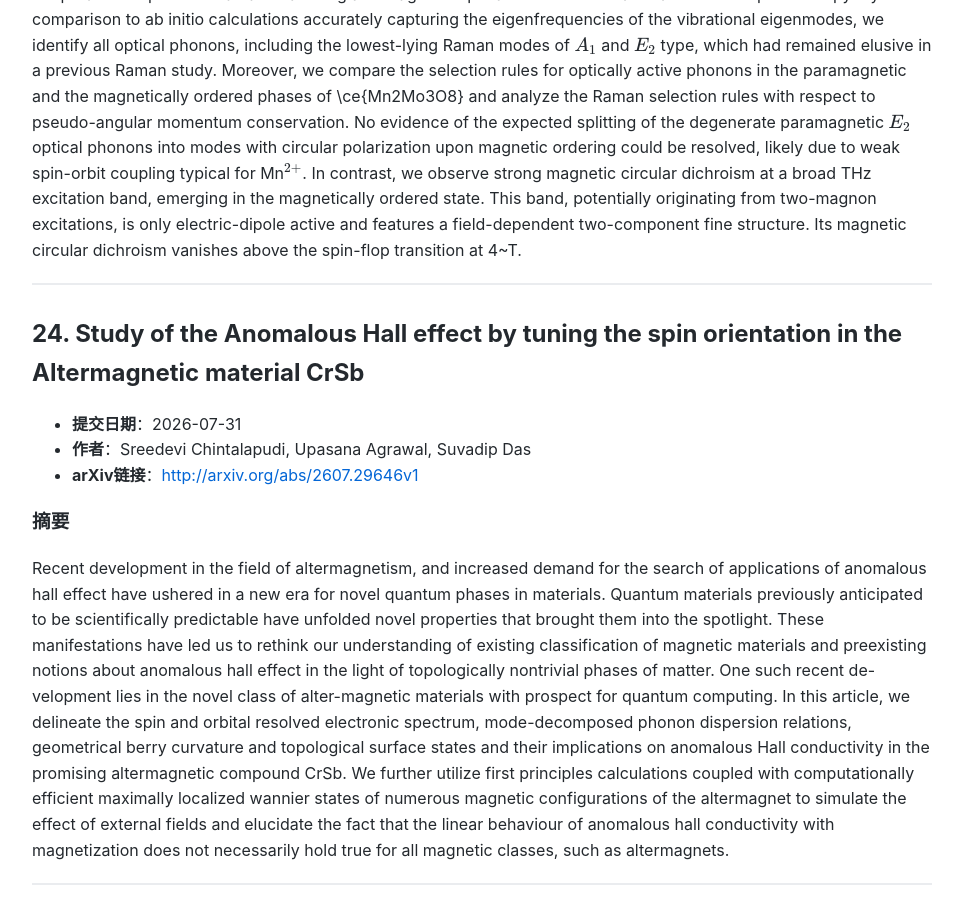
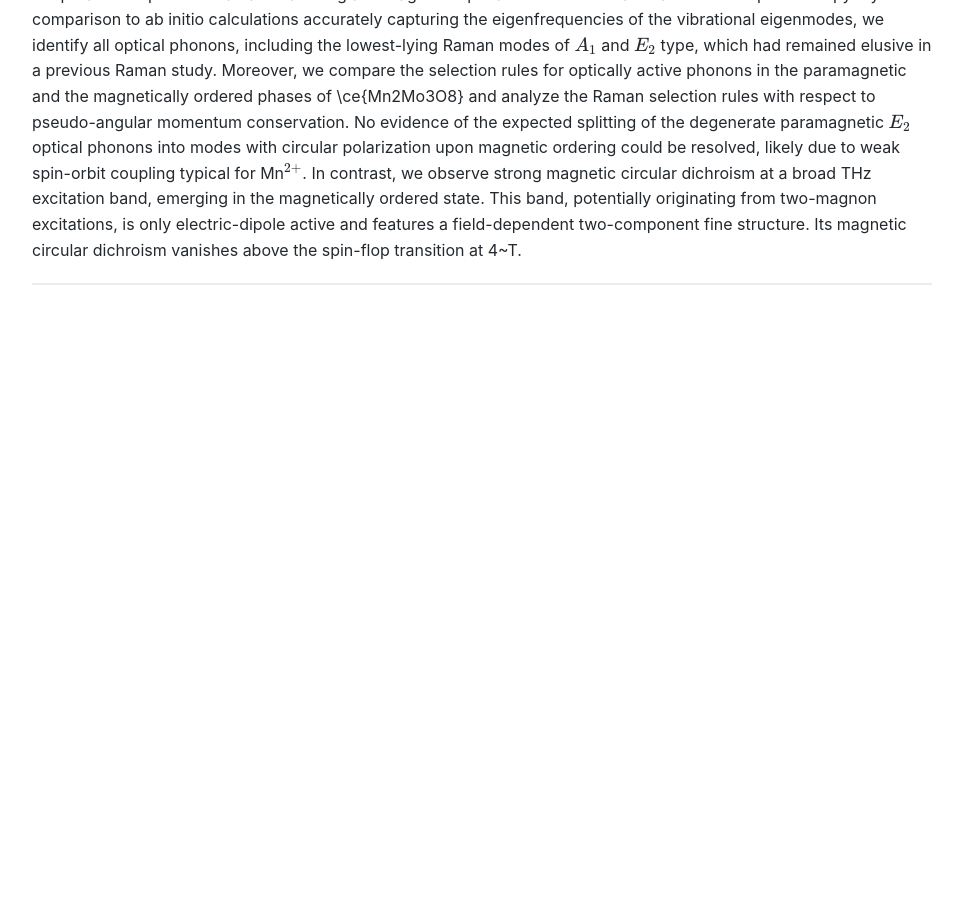
Before and after one commit to yangke25491/daily-arxiv-altermagnetic, a Jekyll site: the page built from index.md, in a window 1280 px wide and 900 px high, scrolled down 12678 px. Shown: the whole window, without its empty margins (158-1120 px from the left). Built offline with Jekyll 4.4.1, drawn with Linux system fonts in a browser that asks for light colours; after the commit the page ends 13003 px from its top, so only the background shows below that; some of the changed text lies outside the part shown.

Commit message:
Automated update: arXiv papers

```diff
--- a/index.md
+++ b/index.md
@@ -5,8 +5,8 @@ title: 交错磁论文
 
 # 凝聚态物理-交错磁(Altermagnetic)相关论文
 
-> 检索时间范围：**2026-07-31 至 2026-08-30**
-> 数据检索到 **24** 篇相关论文，按提交时间降序排列
+> 检索时间范围：**2026-08-01 至 2026-08-31**
+> 数据检索到 **23** 篇相关论文，按提交时间降序排列
 
 ---
 
@@ -25,7 +25,7 @@ The inverse Lieb lattice has recently emerged as a promising platform for alterm
 
 - **提交日期**：2026-08-27
 - **作者**：Guowen Jiang, Feilong Wang, Yunhua Wang, Fawei Zheng, Bin Xi, Hong-Gang Luo, Jize Zhao
-- **arXiv链接**：[http://arxiv.org/abs/2608.26540v1](http://arxiv.org/abs/2608.26540v1)
+- **arXiv链接**：[http://arxiv.org/abs/2608.26540v2](http://arxiv.org/abs/2608.26540v2)
 
 ### 摘要
 MnF${}\_2$, the textbook two-sublattice antiferromagnet, has reemerged as a prototypical altermagnet, yet the sublattice-odd exchange that defines this identity remains under active debate: it enters the magnon splitting only in quadrature with the dipole--dipole interaction, its magnitude suppressed and its sign erased. An overdetermined first-principles total-energy mapping resolves this scale as a seventh-neighbor imbalance $δ{J\_7}\simeq+8~μ$eV. The resulting Hamiltonian, with the dipole--dipole interaction included explicitly, reproduces the low-energy gap and the visible finite-momentum splitting. A longitudinal field $B\parallel c$ then acts as a linear amplifier of the hidden scale, opening two signed, field-linear readouts. The first is the compensation field $B^\ast(\mathbf Q)$, the position of minimum splitting, which is equal and opposite at the rotation-related partner momenta: a shift from zero field is itself evidence of a finite imbalance, its side gives the sign, and its magnitude, $|B^\ast|\simeq0.34$~T here, gives the scale. The second is the fixed-field contrast of the partner splittings, $\simeq0.14$~meV at $1$~T, six times the zero-field excess: a sign check from just two spectra. Both readouts survive a $0.12$~meV energy resolution, and the construction carries over to any easy-axis collinear altermagnet, bringing $μ$eV altermagnetic exchange within present instrumental reach.
@@ -262,14 +262,3 @@ We demonstrate the recent concept of emergent surface altermagnetism through its
 We investigated the magnetic and vibrational excitations in the collinear altermagnet candidate \ce\{Mn2Mo3O8\} by temperature dependent Raman scattering and magneto-optical THz time-domain transmission spectroscopy. By comparison to ab initio calculations accurately capturing the eigenfrequencies of the vibrational eigenmodes, we identify all optical phonons, including the lowest-lying Raman modes of $A\_1$ and $E\_2$ type, which had remained elusive in a previous Raman study. Moreover, we compare the selection rules for optically active phonons in the paramagnetic and the magnetically ordered phases of \ce\{Mn2Mo3O8\} and analyze the Raman selection rules with respect to pseudo-angular momentum conservation. No evidence of the expected splitting of the degenerate paramagnetic $E\_2$ optical phonons into modes with circular polarization upon magnetic ordering could be resolved, likely due to weak spin-orbit coupling typical for Mn$^{2+}$. In contrast, we observe strong magnetic circular dichroism at a broad THz excitation band, emerging in the magnetically ordered state. This band, potentially originating from two-magnon excitations, is only electric-dipole active and features a field-dependent two-component fine structure. Its magnetic circular dichroism vanishes above the spin-flop transition at 4~T.
 
 ---
-
-## 24. Study of the Anomalous Hall effect by tuning the spin orientation in the Altermagnetic material CrSb
-
-- **提交日期**：2026-07-31
-- **作者**：Sreedevi Chintalapudi, Upasana Agrawal, Suvadip Das
-- **arXiv链接**：[http://arxiv.org/abs/2607.29646v1](http://arxiv.org/abs/2607.29646v1)
-
-### 摘要
-Recent development in the field of altermagnetism, and increased demand for the search of applications of anomalous hall effect have ushered in a new era for novel quantum phases in materials. Quantum materials previously anticipated to be scientifically predictable have unfolded novel properties that brought them into the spotlight. These manifestations have led us to rethink our understanding of existing classification of magnetic materials and preexisting notions about anomalous hall effect in the light of topologically nontrivial phases of matter. One such recent de- velopment lies in the novel class of alter-magnetic materials with prospect for quantum computing. In this article, we delineate the spin and orbital resolved electronic spectrum, mode-decomposed phonon dispersion relations, geometrical berry curvature and topological surface states and their implications on anomalous Hall conductivity in the promising altermagnetic compound CrSb. We further utilize first principles calculations coupled with computationally efficient maximally localized wannier states of numerous magnetic configurations of the altermagnet to simulate the effect of external fields and elucidate the fact that the linear behaviour of anomalous hall conductivity with magnetization does not necessarily hold true for all magnetic classes, such as altermagnets.
-
----
```
